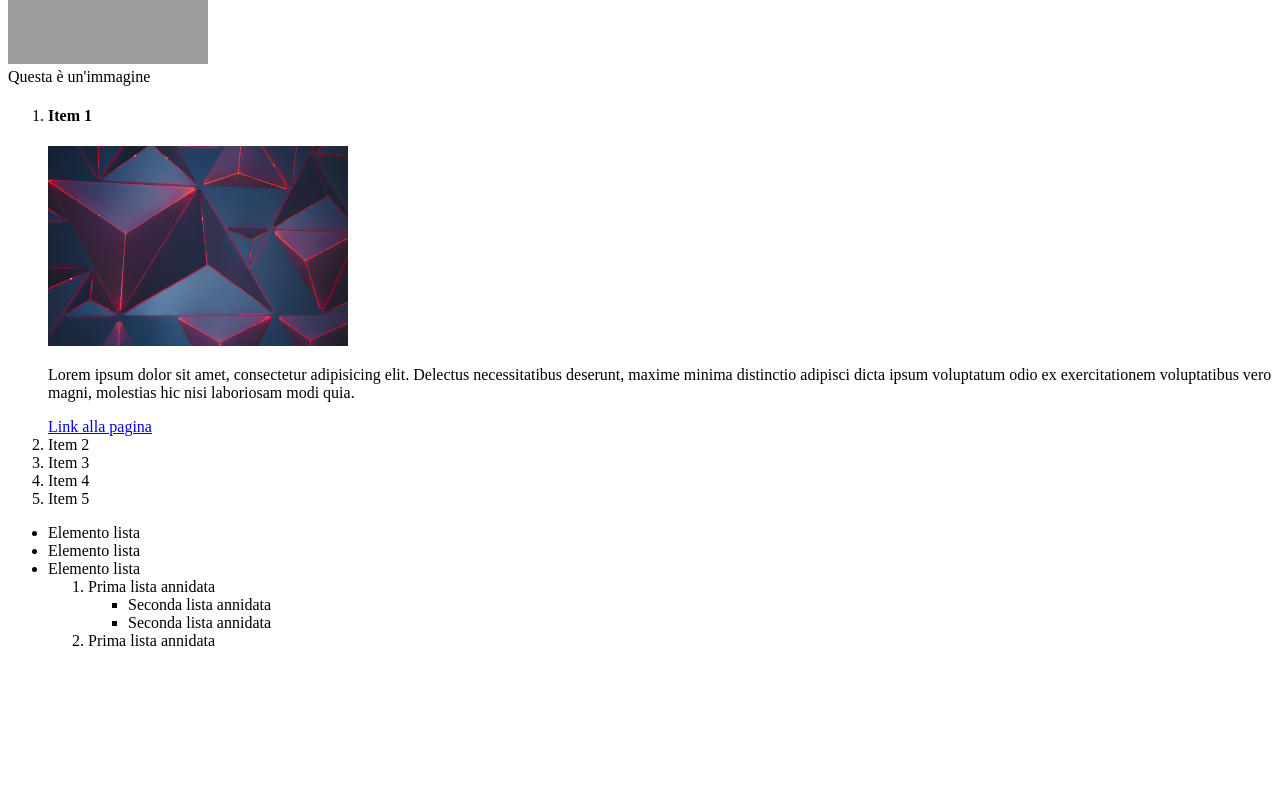
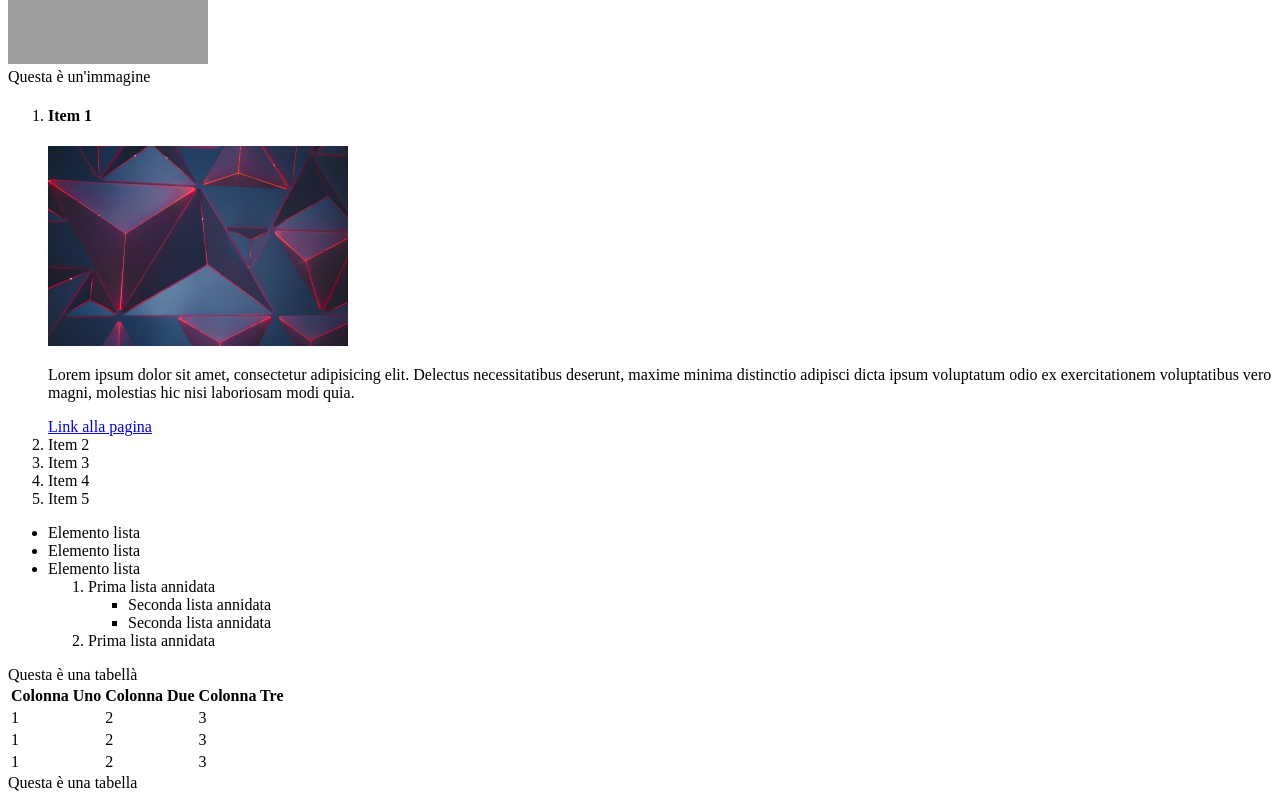
Before and after one commit to fabriziom90/paper_scientifico, a plain HTML site: page index.html in a window 1280 px wide. Shown: the part 485-1285 px from the top of the page. Before the commit the page ends 1151 px from the top, so only its background shows below. Drawn offline with Linux system fonts and the light colour scheme; grey boxes are pictures that could not be loaded.

Commit message:
Creata tabella somma

```diff
--- a/index.html
+++ b/index.html
@@ -71,6 +71,41 @@
                     </ol>
                 </li>
             </ul>
+            <span>Questa è una tabell&agrave;</span>
+            <table>
+                <thead>
+                    <tr>
+                        <th>Colonna Uno</th>
+                        <th>Colonna Due</th>
+                        <th>Colonna Tre</th>
+                    </tr>
+                </thead>
+                <tbody>
+                    <tr>
+                        <td>1</td>
+                        <td>2</td>
+                        <td>3</td>
+                    </tr>
+                    <tr>
+                        <td>1</td>
+                        <td>2</td>
+                        <td>3</td>
+                    </tr>
+                    <tr>
+                        <td>1</td>
+                        <td>2</td>
+                        <td>3</td>
+                    </tr>
+                </tbody>
+                <!-- <tfoot>
+                    <tr>
+                        <td>3</td>
+                        <td>6</td>
+                        <td>9</td>
+                    </tr>
+                </tfoot> -->
+            </table>
+            <span>Questa è una tabella</span>
         </div>
     </body>
 </html>
```
